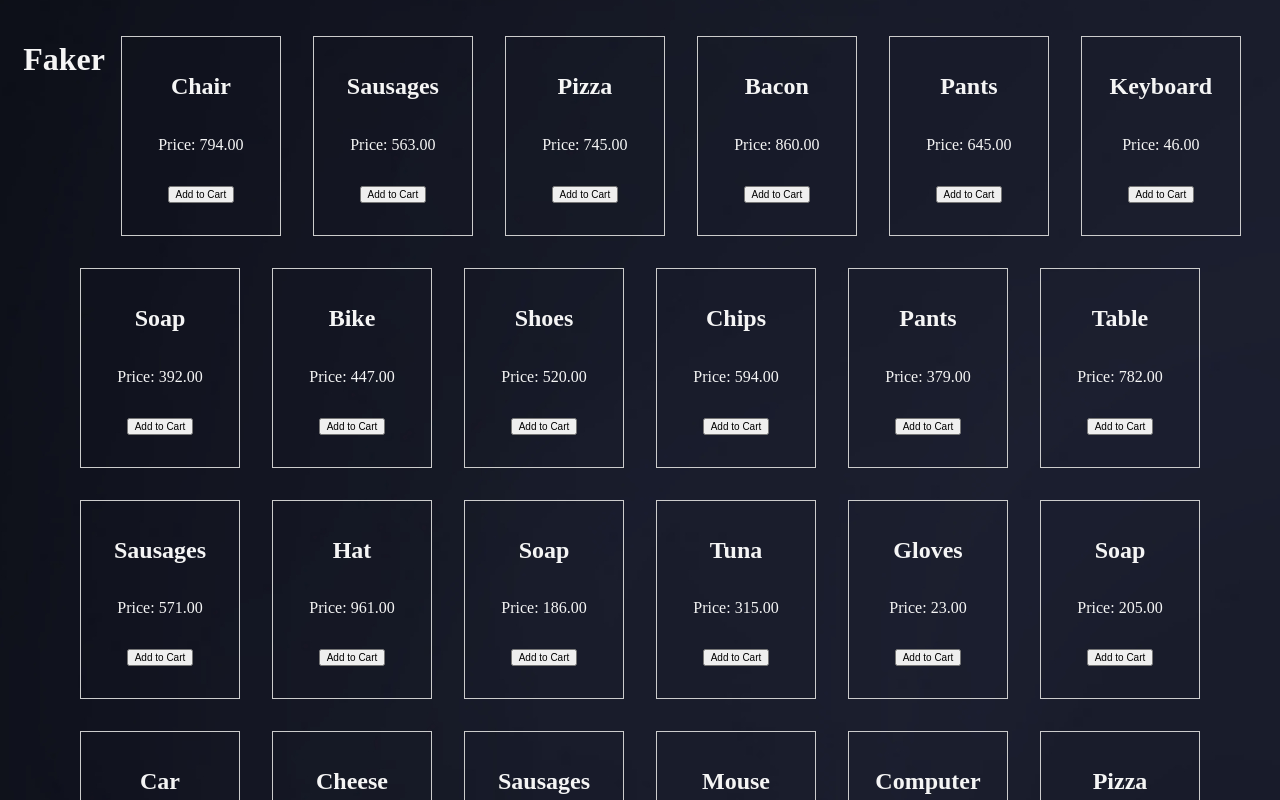
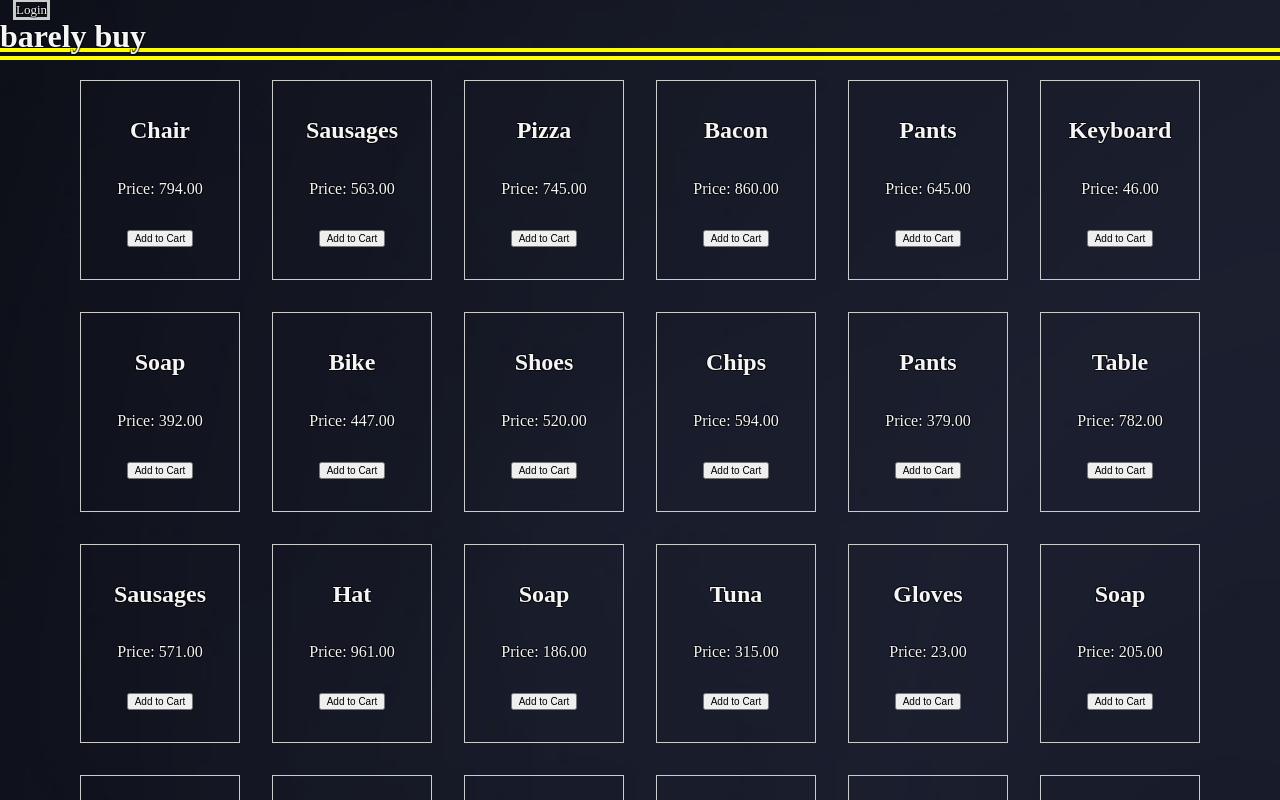
Before and after one commit to mathewlmcdowell/BarelyBuy, a React (Vite) app: page / in a window 1280 px wide. Shown: the top 800 px of the page. Built offline with nearby package versions, Linux system fonts and the light colour scheme.

Commit message:
basic css styling

```diff
--- a/src/client/App.jsx
+++ b/src/client/App.jsx
@@ -2,6 +2,7 @@ import { useState } from 'react'
 import { Routes, Route, Link } from 'react-router-dom'
 import Home from './components/Home'
 import './style.css'
+import Login from './components/Login';
 
 export default function App(){
 
@@ -10,6 +11,7 @@ export default function App(){
       <div>
         <Routes>
           <Route path ='/' element={<Home />} />
+          <Route path ='/Login' element={<Login />} />
         </Routes>
       </div>
     </>
--- a/src/client/components/Card.jsx
+++ b/src/client/components/Card.jsx
@@ -10,7 +10,7 @@ export default function Card({ product, onAddToCart }) {
   };
 
   return (
-    <div className="card">
+    <div className="card outline">
       <h2>{product.product_name}</h2>
       <p>Price: {product.price}</p>
       <button onClick={handleAddToCart} className='addCart'>Add to Cart</button>
--- a/src/client/components/Faker.jsx
+++ b/src/client/components/Faker.jsx
@@ -16,7 +16,6 @@ export default function Faker() {
 
   return (
     <div className="card-container">
-      <h1>Faker</h1>
       {data.map((product) => (
         <Card key={product.id} product={product} />
       ))}
--- a/src/client/components/Home.jsx
+++ b/src/client/components/Home.jsx
@@ -1,10 +1,16 @@
 import Faker from "./Faker"
+import NavBar from "./NavBar"
 
 export default function Home() {
 
     return(
         <>
-        <Faker />
+        <div>
+            <NavBar />
+        </div>
+        <div>
+            <Faker />
+        </div>
         </>
     )
 }
--- a/src/client/components/NavBar.jsx
+++ b/src/client/components/NavBar.jsx
@@ -1,11 +1,22 @@
-
+import { Link } from "react-router-dom"
+import Login from './Login'
 
 export default function NavBar() {
 
 
     return(
         <>
+        <div className="NavBar outline">
+            <div>
 
+            </div>
+            <div>
+                <Link to = '/Login' className='navButton'>Login</Link>
+            </div>
+            <h1 className="title">barely buy</h1>
+
+
+        </div>
         </>
     )
 }
--- a/src/client/style.css
+++ b/src/client/style.css
@@ -20,7 +20,7 @@
   flex-wrap: wrap; /* Allow cards to wrap to the next row */
   justify-content: center; /* Center align cards horizontally */
   color: whitesmoke; /* Set font color to purple */
-  padding: 20px; /* Add some padding to the container */
+  padding: 4rem 2rem; /* Add some padding to the container */
 }
 
 .card {
@@ -51,3 +51,43 @@ body{
     font-size: x-small;
     margin: 1rem 1rem;
   }
+
+.NavBar {
+  position:fixed;
+  background-image: url(./components/PaintedBackground.jpg);
+  border-bottom: .8rem double rgb(255, 255, 0);
+  width: 100%;
+  height: 3rem;
+  margin: auto;
+  padding: auto;
+  display:block;
+}
+
+.navButton {
+  font-size: small;
+  margin: 1em 1em;
+  padding: auto;
+  text-decoration: none;
+  color: whitesmoke;
+  border:solid #ccc;
+  background-color: #cccccc00;
+  display: inline;
+  min-width: fit-content;
+  min-height: fit-content;
+}
+
+.title {
+  justify-content: center;
+  align-items: center;
+  color: whitesmoke;
+  display: inline;
+}
+
+.outline {
+  text-shadow:
+    -1px -1px 0 #00000079,
+    1px -1px 0 #00000079,
+    -1px 1px 0 #00000079,
+    1px 1px 0 #00000079;
+  color: whitesmoke;
+  }
```
